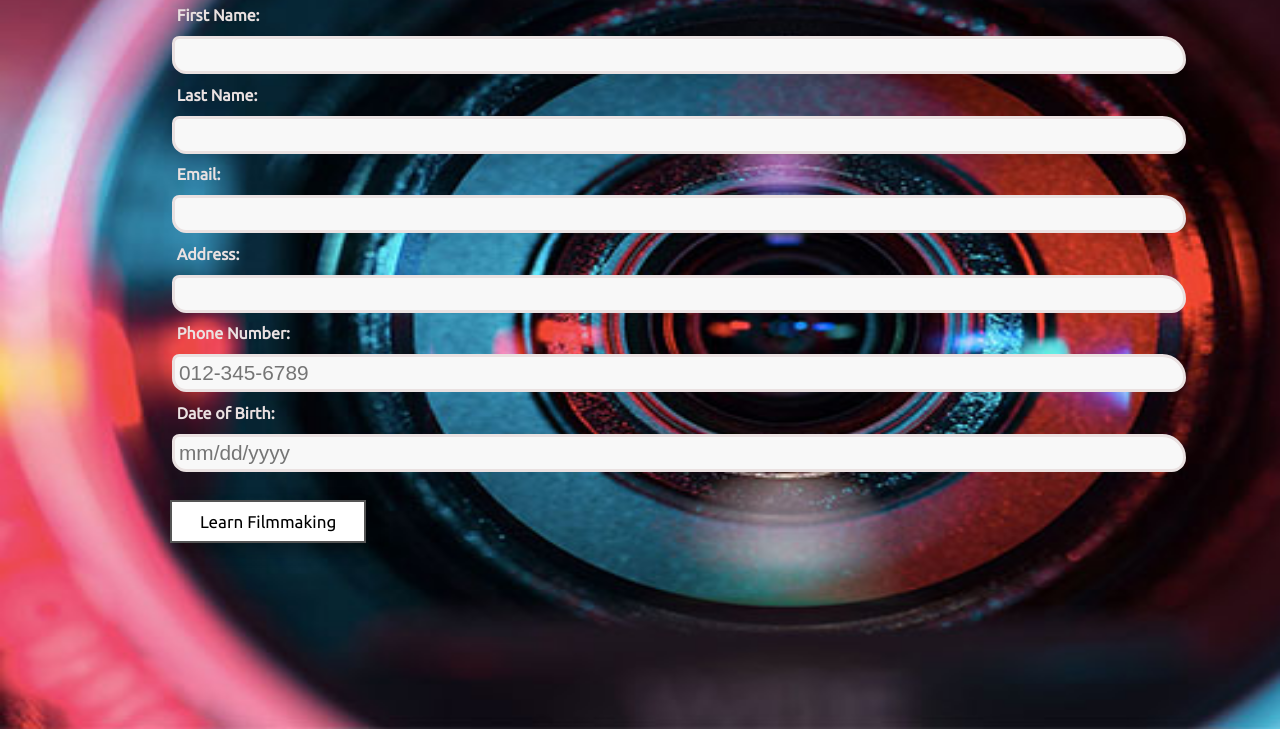
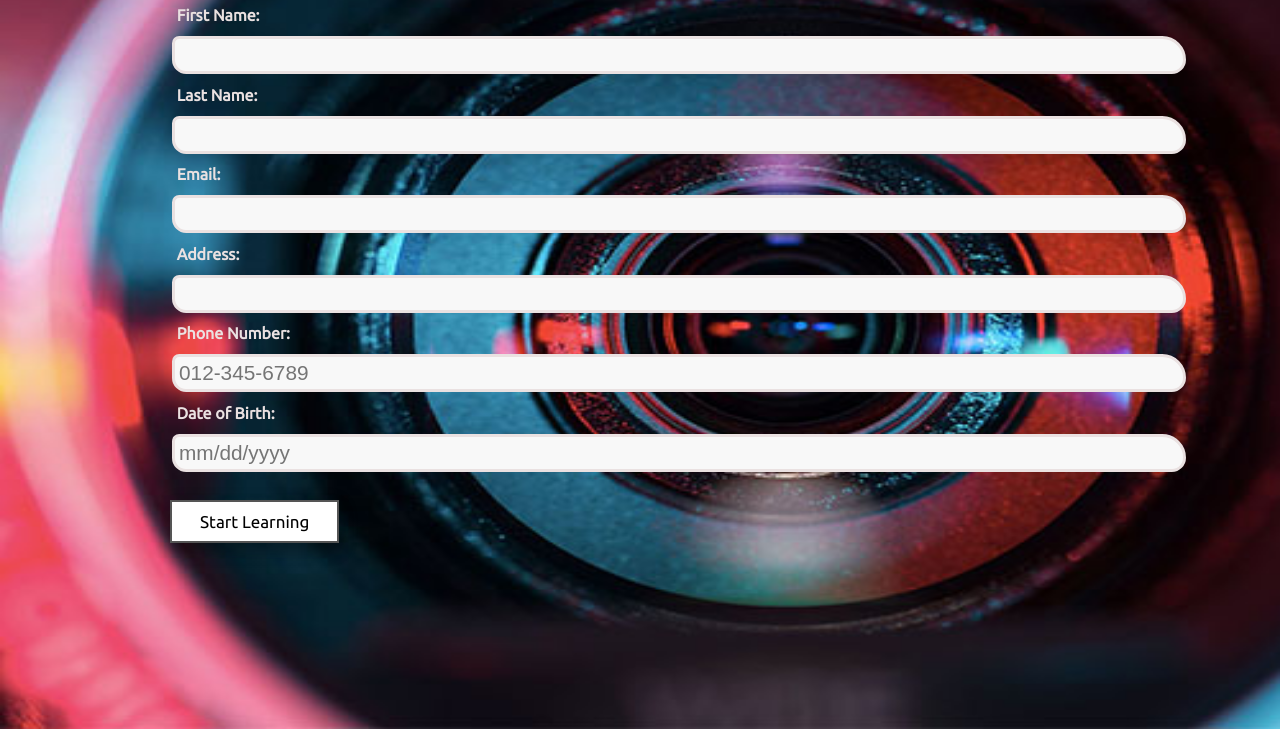
Before and after one commit to itmd-362-darsh-patel/Project1, a plain HTML site: page index.html in a window 1280 px wide. Shown: the part 71-800 px from the top of the page. Drawn offline with Linux system fonts and the light colour scheme.

Commit message:
changed button value

```diff
--- a/index.html
+++ b/index.html
@@ -40,7 +40,7 @@
         <input type="text" name="dob" placeholder="mm/dd/yyyy">
       </fieldset>
     </div>
-    <input type="submit" value="Learn Filmmaking"/>
+    <input type="submit" value="Start Learning"/>
   </form>
 </body>
 </html>
```
